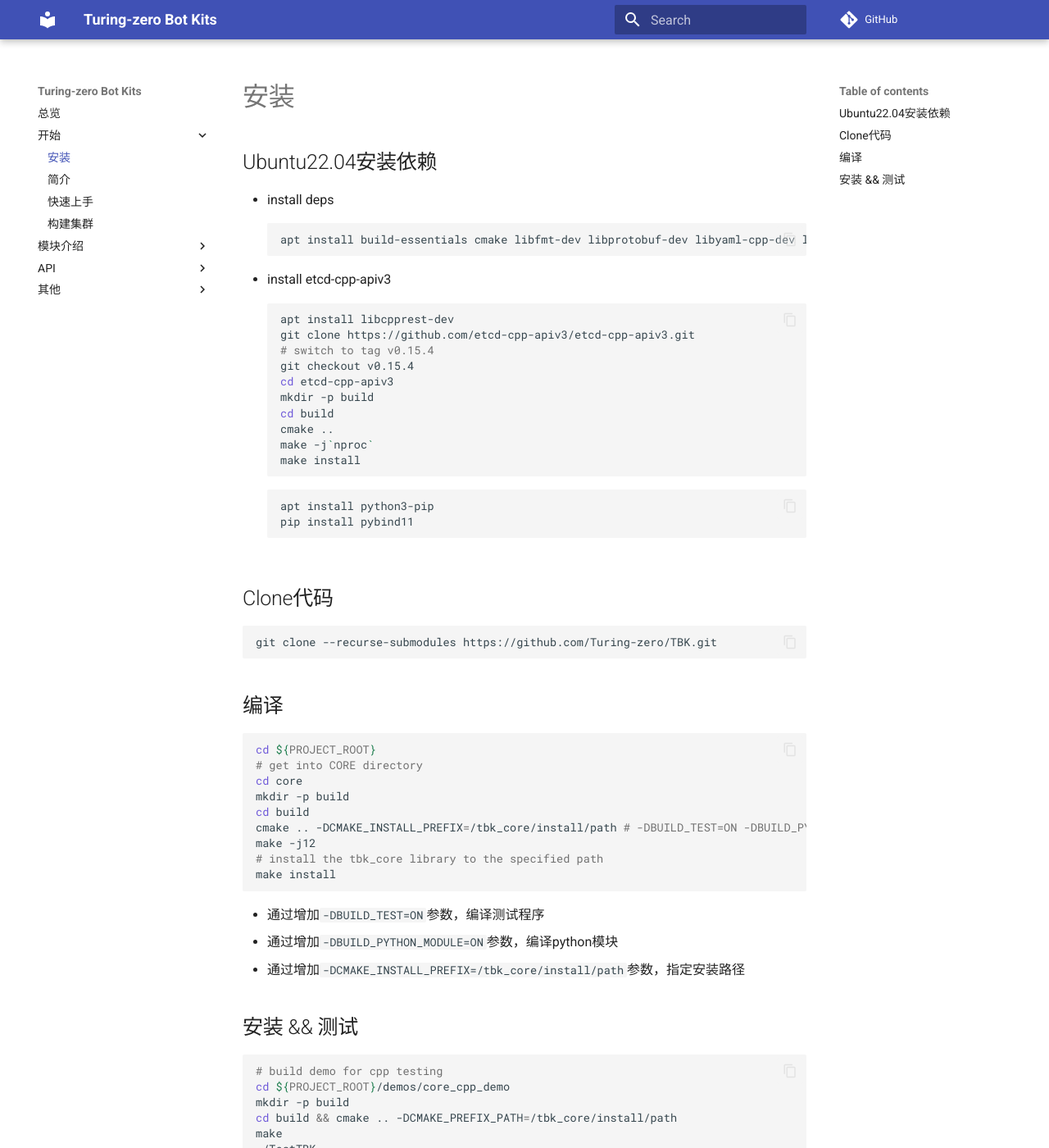
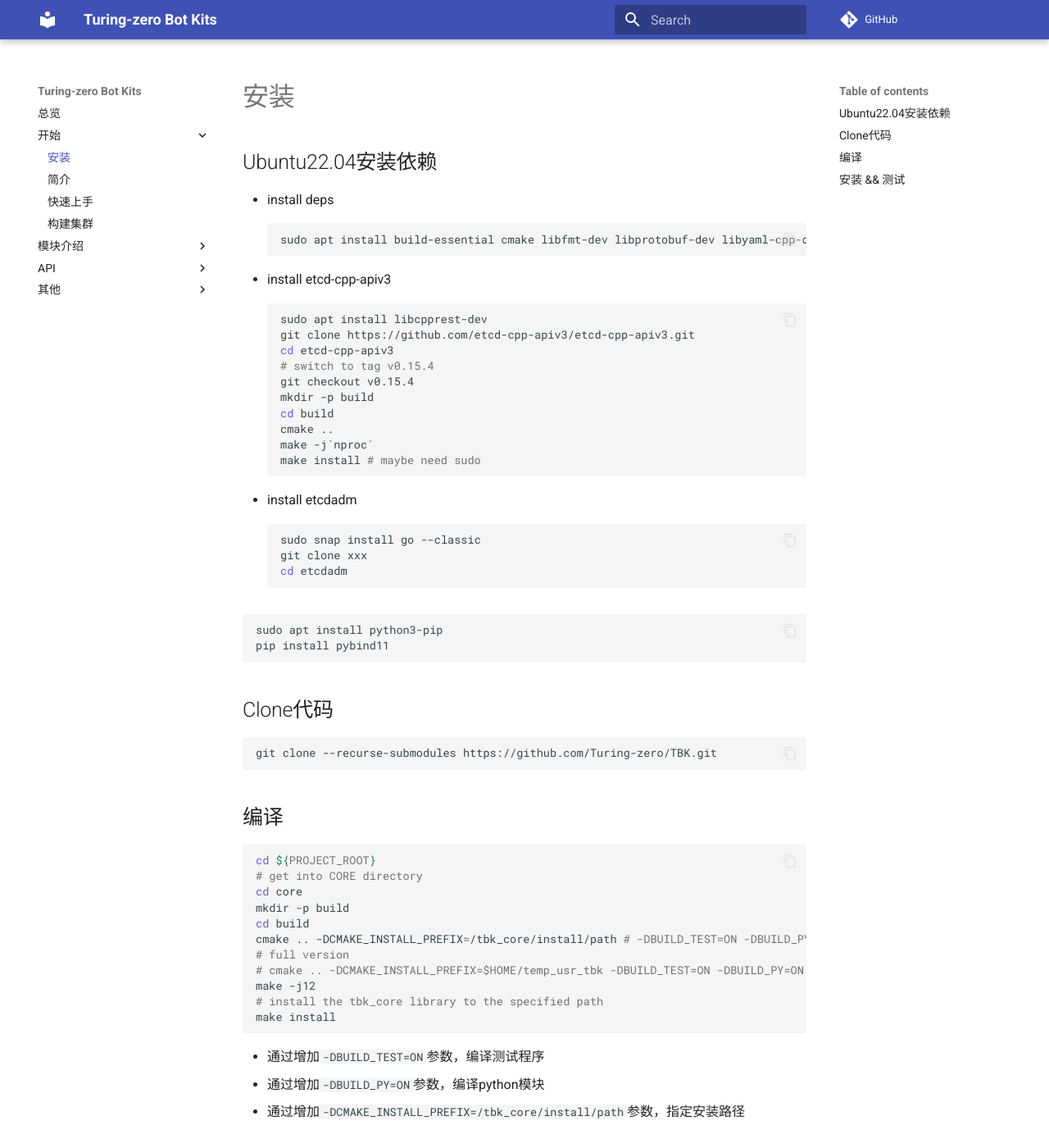
Before and after one commit to Turing-zero/tbk, an MkDocs documentation site: the page built from docs/0_getting_started/0_installation.md, in a window 1280 px wide and 1400 px high. Shown: the whole window at 82% size. Built offline with MkDocs 1.6.1 and Material for MkDocs 9.7.7, drawn with Linux system fonts in a browser that asks for light colours; comment, search, counter and statistics services are not loaded.

Commit message:
[doc] fix install.md

````diff
--- a/docs/0_getting_started/0_installation.md
+++ b/docs/0_getting_started/0_installation.md
@@ -4,23 +4,32 @@
 
 * install deps
 ```bash
-apt install build-essentials cmake libfmt-dev libprotobuf-dev libyaml-cpp-dev libboost-dev libboost-system-dev libboost-thread-dev libboost-random-dev pkg-config libgrpc++-dev pybind11-dev protobuf-compiler protobuf-compiler-grpc
+sudo apt install build-essential cmake libfmt-dev libprotobuf-dev libyaml-cpp-dev libboost-dev libboost-system-dev libboost-thread-dev libboost-random-dev pkg-config libgrpc++-dev pybind11-dev protobuf-compiler protobuf-compiler-grpc nlohmann-json3-dev curl openssh-server
 ```
 * install etcd-cpp-apiv3
 ```bash
-apt install libcpprest-dev
+sudo apt install libcpprest-dev
 git clone https://github.com/etcd-cpp-apiv3/etcd-cpp-apiv3.git
+cd etcd-cpp-apiv3
 # switch to tag v0.15.4
 git checkout v0.15.4
-cd etcd-cpp-apiv3
 mkdir -p build
 cd build
 cmake ..
 make -j`nproc`
-make install
+make install # maybe need sudo
 ```
+* install etcdadm
 ```bash
-apt install python3-pip
+sudo snap install go --classic
+git clone xxx
+cd etcdadm
+
+```
+
+
+```bash
+sudo apt install python3-pip
 pip install pybind11
 ```
 
@@ -36,14 +45,16 @@
 cd core
 mkdir -p build
 cd build
-cmake .. -DCMAKE_INSTALL_PREFIX=/tbk_core/install/path # -DBUILD_TEST=ON -DBUILD_PYTHON_MODULE=ON
+cmake .. -DCMAKE_INSTALL_PREFIX=/tbk_core/install/path # -DBUILD_TEST=ON -DBUILD_PY=ON
+# full version
+# cmake .. -DCMAKE_INSTALL_PREFIX=$HOME/temp_usr_tbk -DBUILD_TEST=ON -DBUILD_PY=ON
 make -j12
 # install the tbk_core library to the specified path
 make install
 ```
 
 * 通过增加`-DBUILD_TEST=ON`参数，编译测试程序
-* 通过增加`-DBUILD_PYTHON_MODULE=ON`参数，编译python模块
+* 通过增加`-DBUILD_PY=ON`参数，编译python模块
 * 通过增加`-DCMAKE_INSTALL_PREFIX=/tbk_core/install/path`参数，指定安装路径
 
 ## 安装 && 测试
````
Also changed, not shown: core/README.md (+1 -1 lines), 2 other files.
